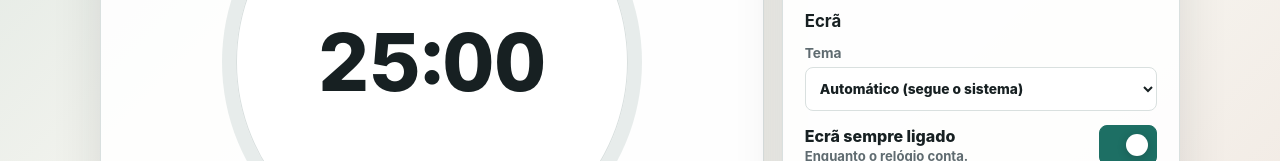
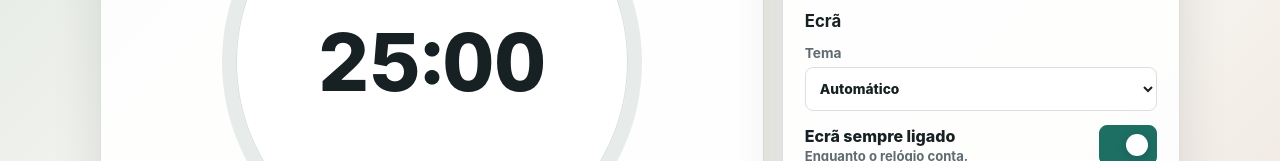
Before and after one commit to Yusa172/Study-clock, a plain HTML site: page index.html in a window 1280 px wide. Shown: the part 322-483 px from the top of the page. Drawn offline with Linux system fonts and the light colour scheme.

Commit message:
Shorten automatic theme label

```diff
--- a/index.html
+++ b/index.html
@@ -1058,7 +1058,7 @@
             <label>
               Tema
               <select id="theme">
-                <option value="auto">Automático (segue o sistema)</option>
+                <option value="auto">Automático</option>
                 <option value="dark">Escuro</option>
                 <option value="light">Claro</option>
               </select>
```
